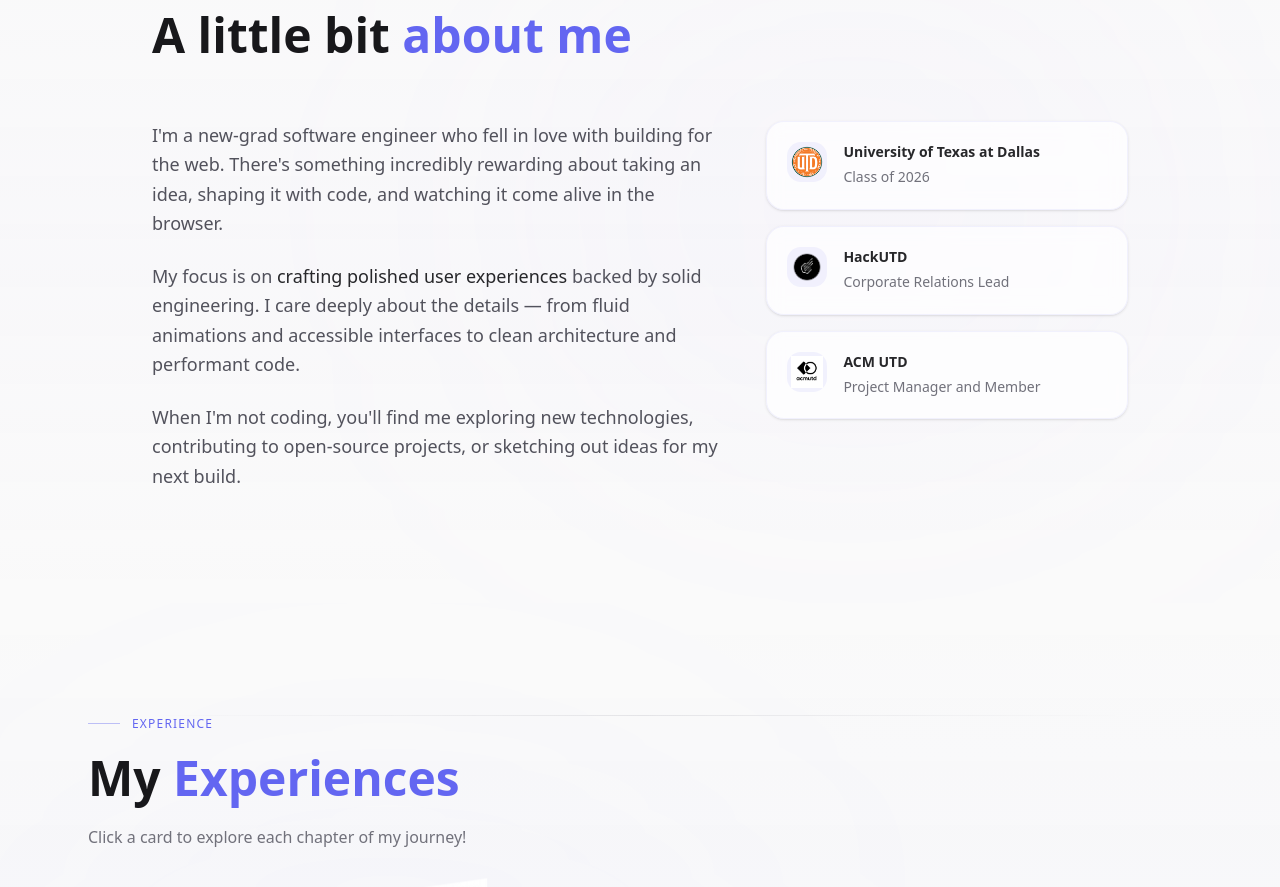
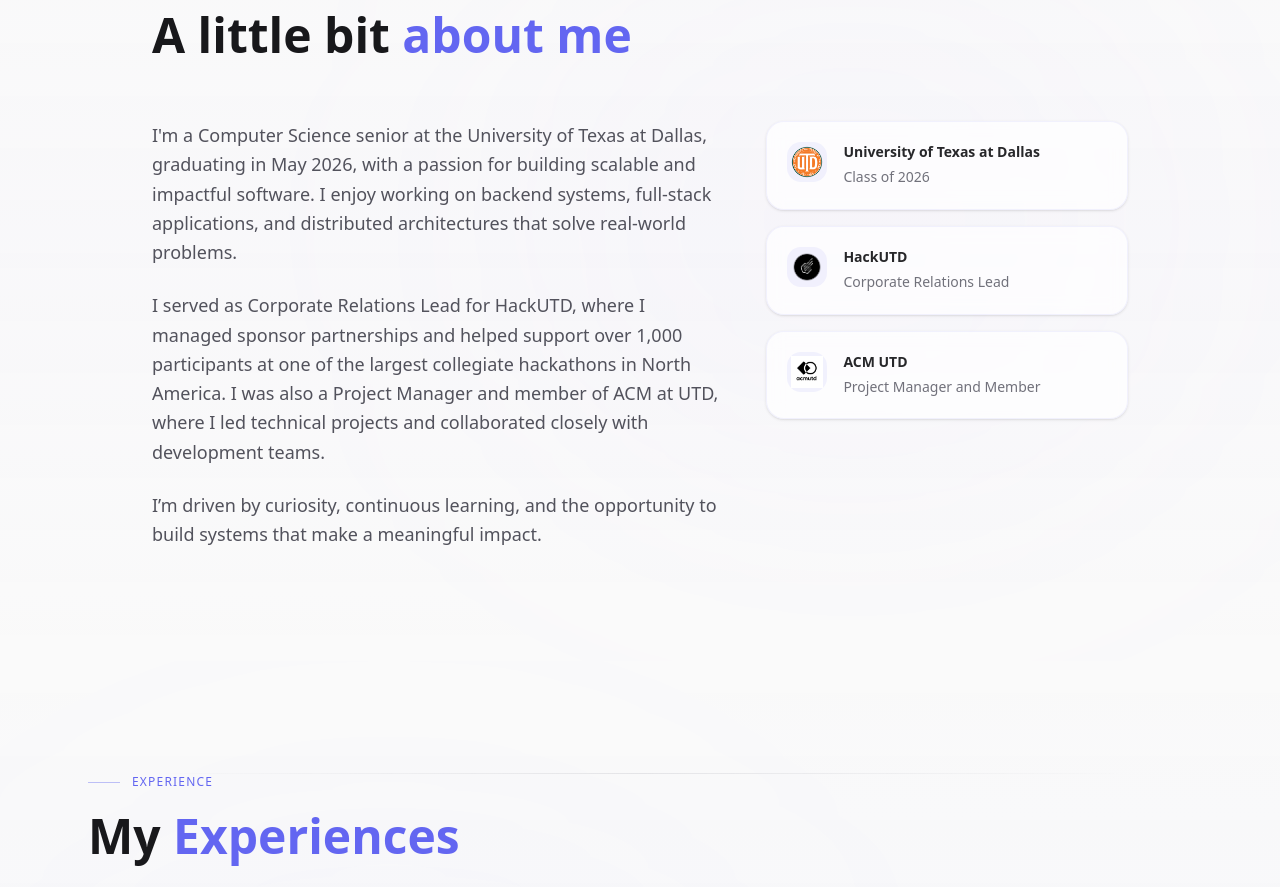
Before and after one commit to RidwanAmin21/ridwan-portfolio, a Next.js app: page / in a window 1280 px wide. Shown: the part 940-1827 px from the top of the page. Built offline with nearby package versions, Linux system fonts and the light colour scheme.

Commit message:
about section summary updated

```diff
--- a/src/components/sections/About.tsx
+++ b/src/components/sections/About.tsx
@@ -12,7 +12,8 @@
   transition: { duration: 0.6, delay, ease: [0.25, 0.4, 0.25, 1] as const },
 });
 
-const UTD_LOGO = "/icons/UT_Dallas_2_Color_Emblem_-_SVG_Brand_Identity_File.svg.png";
+const UTD_LOGO =
+  "/icons/UT_Dallas_2_Color_Emblem_-_SVG_Brand_Identity_File.svg.png";
 const ACM_LOGO = "/icons/acm logo.png";
 const HACKUTD_LOGO = "/icons/hackutd-logo.png";
 
@@ -79,34 +80,32 @@
               {...fadeInUp(0.15)}
               className="text-lg text-zinc-600 leading-relaxed"
             >
-              I&apos;m a new-grad software engineer who fell in love with
-              building for the web. There&apos;s something incredibly rewarding
-              about taking an idea, shaping it with code, and watching it come
-              alive in the browser.
+              I&apos;m a Computer Science senior at the University of Texas at
+              Dallas, graduating in May 2026, with a passion for building
+              scalable and impactful software. I enjoy working on backend
+              systems, full-stack applications, and distributed architectures
+              that solve real-world problems.
             </motion.p>
 
             <motion.p
               {...fadeInUp(0.25)}
               className="text-lg text-zinc-600 leading-relaxed"
             >
-              My focus is on{" "}
-              <span className="text-zinc-800 font-medium">
-                crafting polished user experiences
-              </span>{" "}
-              backed by solid engineering. I care deeply about the details — from
-              fluid animations and accessible interfaces to clean architecture
-              and performant code.
+              I served as Corporate Relations Lead for HackUTD, where I managed
+              sponsor partnerships and helped support over 1,000 participants at
+              one of the largest collegiate hackathons in North America. I was
+              also a Project Manager and member of ACM at UTD, where I led
+              technical projects and collaborated closely with development
+              teams.
             </motion.p>
 
             <motion.p
               {...fadeInUp(0.35)}
               className="text-lg text-zinc-600 leading-relaxed"
             >
-              When I&apos;m not coding, you&apos;ll find me exploring new
-              technologies, contributing to open-source projects, or sketching
-              out ideas for my next build.
+              I’m driven by curiosity, continuous learning, and the opportunity
+              to build systems that make a meaningful impact.
             </motion.p>
-
           </div>
 
           {/* Right column — highlight cards */}
@@ -139,8 +138,8 @@
                 </div>
               </motion.div>
             ))}
-
-            {/* Fun accent card */} {/*
+            {/* Fun accent card */}{" "}
+            {/*
             <motion.div
               {...fadeInUp(0.5)}
               className="rounded-2xl bg-gradient-to-br from-accent/[0.06] to-accent-warm/[0.06] border border-accent/[0.08] p-5"
```
